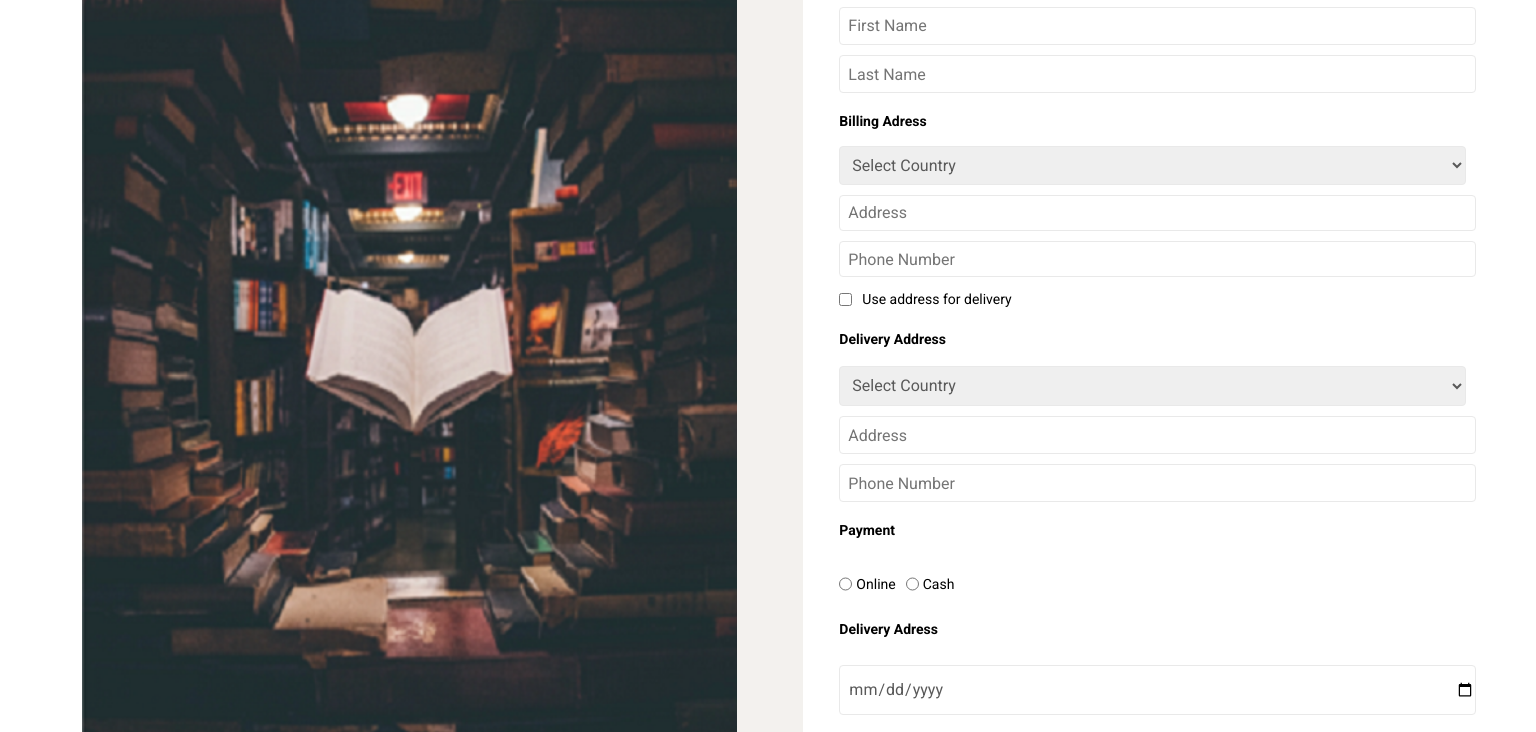
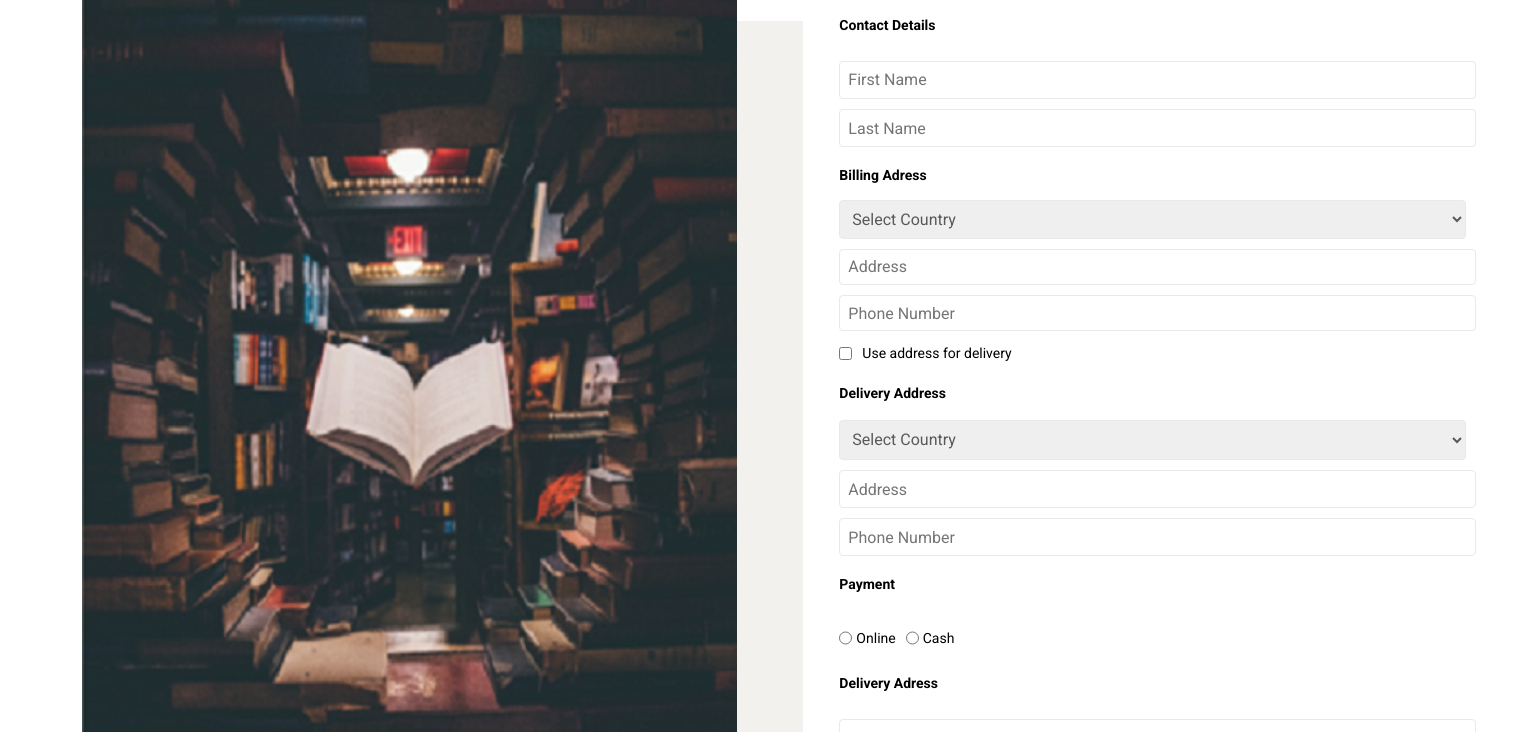
Before and after one commit to FratilaAndrei/ITPLibrary, a website: page src/gridLayout/Orders/OrderList/OrderDetailsGrid.html in a window 1536 px wide. Shown: the part 147-879 px from the top of the page. Drawn offline with Linux system fonts and the light colour scheme.

Commit message:
Fixed Order Details Header issue at  1440px

```diff
--- a/src/gridLayout/Orders/OrderList/OrderDetails.css
+++ b/src/gridLayout/Orders/OrderList/OrderDetails.css
@@ -164,3 +164,10 @@
     column-gap: 20px;
   }
 }
+
+@media screen and (min-width: 1440px) {
+  body {
+    display: grid;
+    grid-template-rows: 54px 1fr auto;
+  }
+}
```
